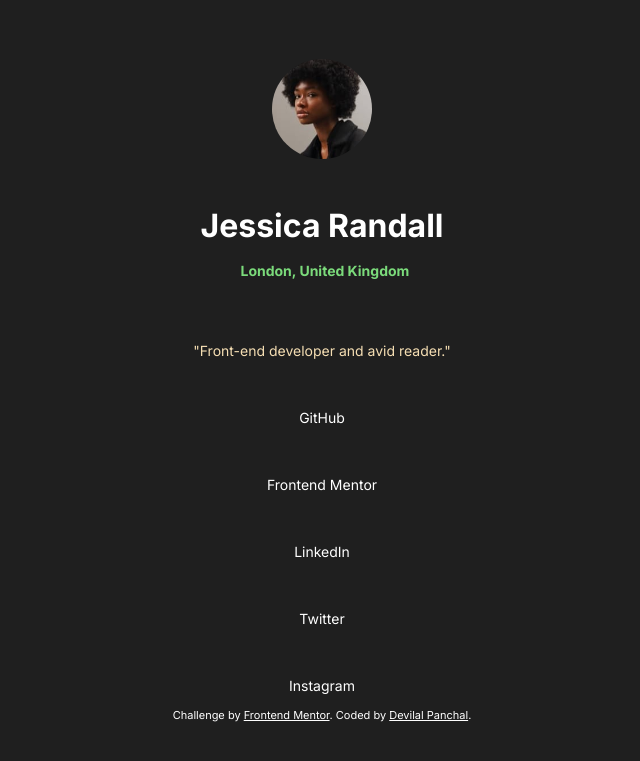
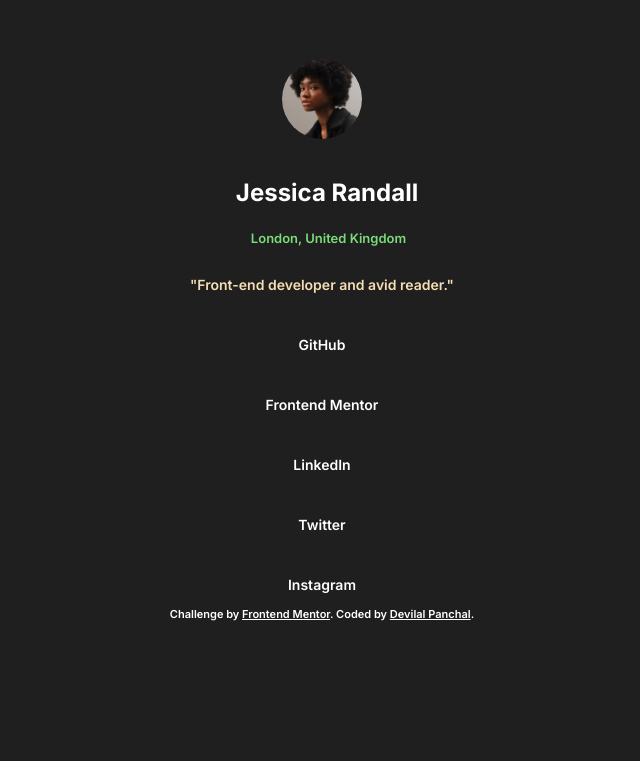
Before and after one commit to devilalpanchal/SocialProfile, a plain HTML site: page index.html in a window 1280 px wide. Shown: the part 141-902 px from the top of the page, without its empty margins (326-966 px from the left). Drawn offline with Linux system fonts and the light colour scheme.

Commit message:
changes in file width and hight

```diff
--- a/index.html
+++ b/index.html
@@ -22,10 +22,10 @@
   <div class="main-container">
     <div class="icon"><img src="avatar-jessica.jpeg" alt=""></div>
     <div class="icon">
-      <h1>
+      <h2 >
         Jessica Randall
 
-      </h>
+      </h2>
       <div class="icon">
         <span>
           London, United Kingdom
--- a/style.css
+++ b/style.css
@@ -2,7 +2,7 @@ body {
     background-color: var(--DarkGrey);
     font-family: "Inter", sans-serif;
     font-optical-sizing: auto;
-    font-weight: 400;
+    font-weight: 600;
     font-style: normal;
     font-variation-settings:
     "slnt" 0;
@@ -38,12 +38,12 @@ body {
     align-items: center;
     flex-direction: column;
     margin-top: 200px;
-    gap: 22px;
+    gap: 15px;
 }
 
 img {
-    width: 100px;
-    height: 100px;
+    width: 80px;
+    height: 80px;
     border-radius: 50%;
 }
 
@@ -52,13 +52,14 @@ p {
     font-size: 14px;
 }
 
-h1 {
+h2 {
+    margin-left: 10px;
     color: var(--White);
 }
 
 span {
-    margin-left: 40px;
-    font-size: 14px;
+    margin-left: 25px;
+    font-size: 13px;
     color: rgb(123, 219, 123);
 }
 
```
